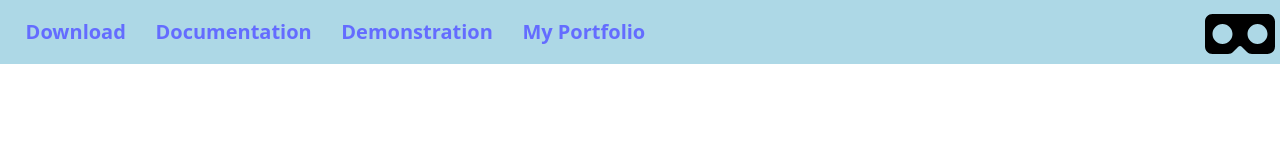
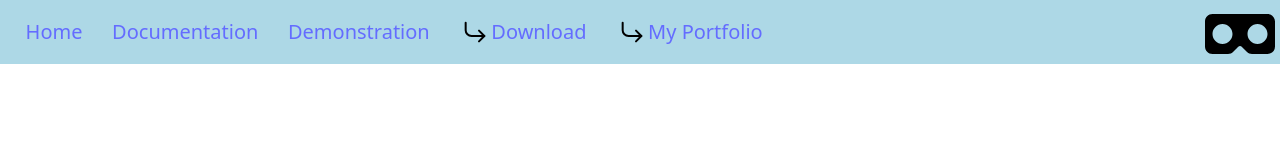
Before and after one commit to HenryDonnelly/FirstAidSite, a React (Vite) app: page /demo in a window 1280 px wide. Shown: the top 160 px of the page. Built offline with nearby package versions, Linux system fonts and the light colour scheme; the HTML template or start-up script is replaced by a standard one.

Commit message:
navbar and demo adjustments

```diff
--- a/src/App.jsx
+++ b/src/App.jsx
@@ -64,18 +64,22 @@ function App() {
       {/* Main Content */}
       <Box height="8vh" width="100vw" bg="lightblue">
       <Flex gap="4" justify="space-between">
-      <Box as="a" href="https://drive.google.com/file/d/1Lg21tDzU60DKRZXsqwr5cDP8hquaVyxN/view?usp=drive_link" textAlign="center" alignContent="center" marginTop="-1vh" height="10vh" marginLeft="2vw"><Text fontSize="2.5vh" fontWeight="bold">
+        <Box height="10vh" textAlign="center" alignContent="center" marginTop="-1vh" marginLeft="2vw"><Link to="/">
+            <Text fontSize="2.5vh" fontWeight="500">Home</Text>
+          </Link></Box>
+      <Box height="10vh" textAlign="center" alignContent="center" marginTop="-1vh" marginLeft="2vw"><Link to="/docs">
+            <Text fontSize="2.5vh" fontWeight="500">Documentation</Text>
+          </Link></Box>
+          <Box height="10vh" textAlign="center" alignContent="center" marginTop="-1vh" marginLeft="2vw"><Link to="/demo">
+            <Text fontSize="2.5vh" fontWeight="500">Demonstration</Text>
+          </Link></Box>
+          <Box as="a" href="https://drive.google.com/file/d/1Lg21tDzU60DKRZXsqwr5cDP8hquaVyxN/view?usp=drive_link" display="flex" alignItems="center" textAlign="center" alignContent="center" marginTop="-1vh" height="10vh" marginLeft="2vw"><Image src="/dr.svg" boxSize="4vh"/><Text fontSize="2.5vh" fontWeight="500">
     Download
   </Text></Box>
-      <Box height="10vh" textAlign="center" alignContent="center" marginTop="-1vh" marginLeft="2vw"><Link to="/docs">
-            <Text fontSize="2.5vh" fontWeight="bold">Documentation</Text>
-          </Link></Box>
-          <Box height="10vh" textAlign="center" alignContent="center" marginTop="-1vh" marginLeft="2vw"><Link to="/demo">
-            <Text fontSize="2.5vh" fontWeight="bold">Demonstration</Text>
-          </Link></Box>
-          <Box height="10vh" textAlign="center" marginEnd="auto" alignContent="center" marginTop="-1vh" marginLeft="2vw"><Link to="https://henry-18419.web.app/">
-            <Text fontSize="2.5vh" fontWeight="bold">My Portfolio</Text>
-          </Link></Box>
+          <Box as="a" href="https://henry-18419.web.app/" display="flex" alignItems="center" height="10vh" textAlign="center" marginEnd="auto" alignContent="center" marginTop="-1vh" marginLeft="2vw">
+            <Image src="/dr.svg" boxSize="4vh"/><Text fontSize="2.5vh" fontWeight="500">My Portfolio</Text>
+          </Box>
+
       <Box width="40" alignContent="center" marginTop="-0.7vh">  <Link to="/">
 <Image src="/vr1.svg" boxSize="10vh" /></Link></Box>
     </Flex>
--- a/src/Demonstration.jsx
+++ b/src/Demonstration.jsx
@@ -9,7 +9,7 @@ function Demonstration() {
   <Box flex="1" bg="blue.300" justifyItems="center" paddingTop="15vh">
 
     <iframe
-        width="600"
+        width="900"
         height="560"
         src="https://www.youtube.com/embed/C9YFn1GDVGo"
         title="YouTube video"
--- a/src/Documentation.jsx
+++ b/src/Documentation.jsx
@@ -8,7 +8,7 @@ function Documentation() {
     <Flex h="100%">
   <Box flex="1" bg="blue.300">
   <Box pt="14vh" pl="2vw">
-    <Text fontSize="xl" fontWeight="bold" textDecoration="underline">
+    <Text fontSize="2xl" fontWeight="bold" textDecoration="underline">
       Installation
     </Text>
 
@@ -16,7 +16,7 @@ function Documentation() {
       To run the app, simply download the APK from the download link in the heading which leads to the google drive location.
     </Text>
 
-    <Text fontSize="xl" fontWeight="bold" mt={8} textDecoration="underline">
+    <Text fontSize="2xl" fontWeight="bold" mt={8} textDecoration="underline">
       Using the app
     </Text>
 
@@ -24,7 +24,7 @@ function Documentation() {
       To begin performing QCPR on your Meta Quest 3 headset, first launch the APK from the Download page. Once starting the app, a virtual manikin will appear along with some text on getting started. Align the virtual manikin over your real world manikin (if you have one, otherwise just align the manikin on the floor). Press the "Lock Position" button to lock the manikin in place and press "Begin CPR", once you get in position, you are now ready to begin your QCPR session.
     </Text>
 
-    <Text fontSize="xl" fontWeight="bold" mt={8} textDecoration="underline">
+    <Text fontSize="2xl" fontWeight="bold" mt={8} textDecoration="underline">
       How to perform CPR
     </Text>
 
@@ -32,7 +32,7 @@ function Documentation() {
       When using the app for training, It looks for a compression rate of 100-120 compressions per minute at a depth of 5cm.
     </Text>
 
-    <Text fontSize="xl" fontWeight="bold" mt={8} textDecoration="underline">
+    <Text fontSize="2xl" fontWeight="bold" mt={8} textDecoration="underline">
       "How do I give feedback?"
     </Text>
 
```
Also changed, not shown: public/dr.svg (added).
